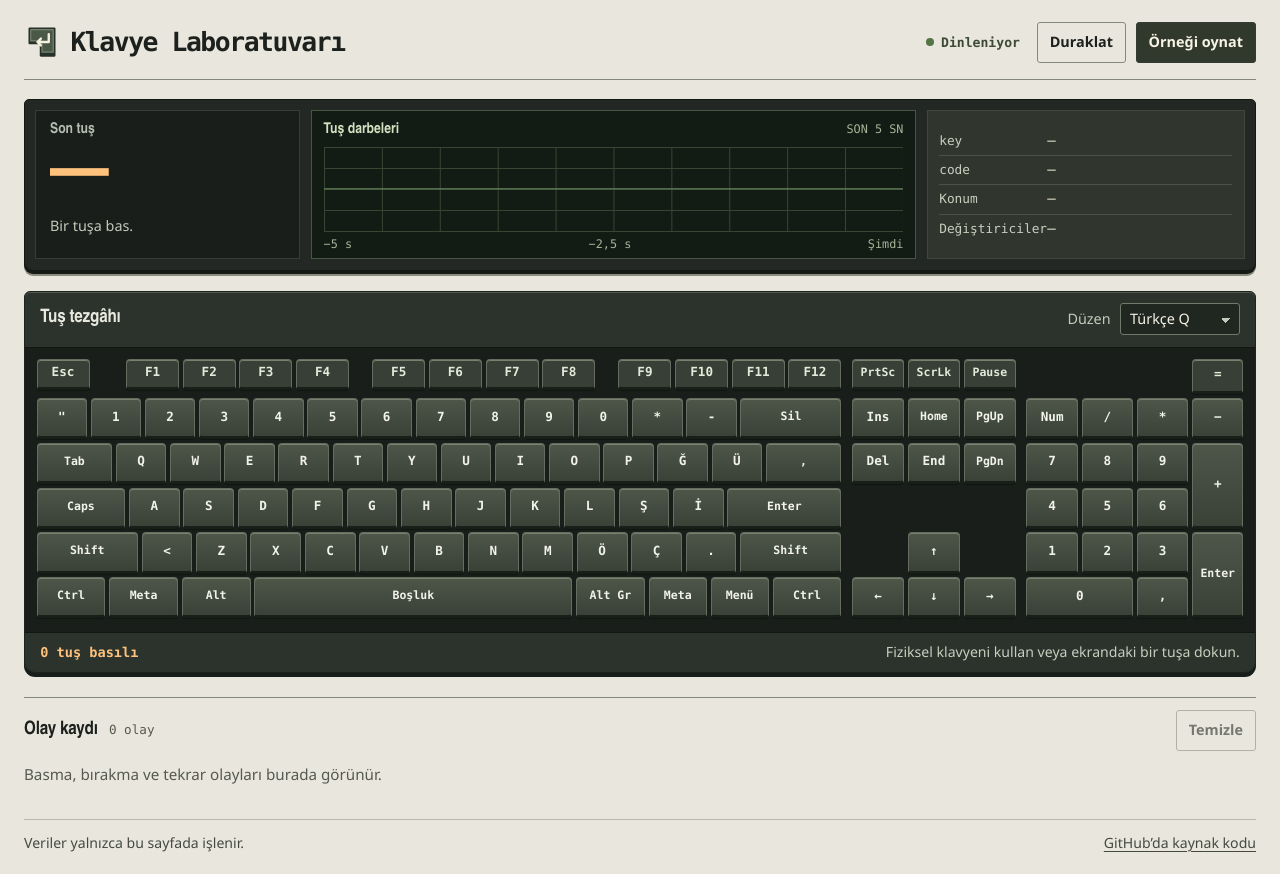
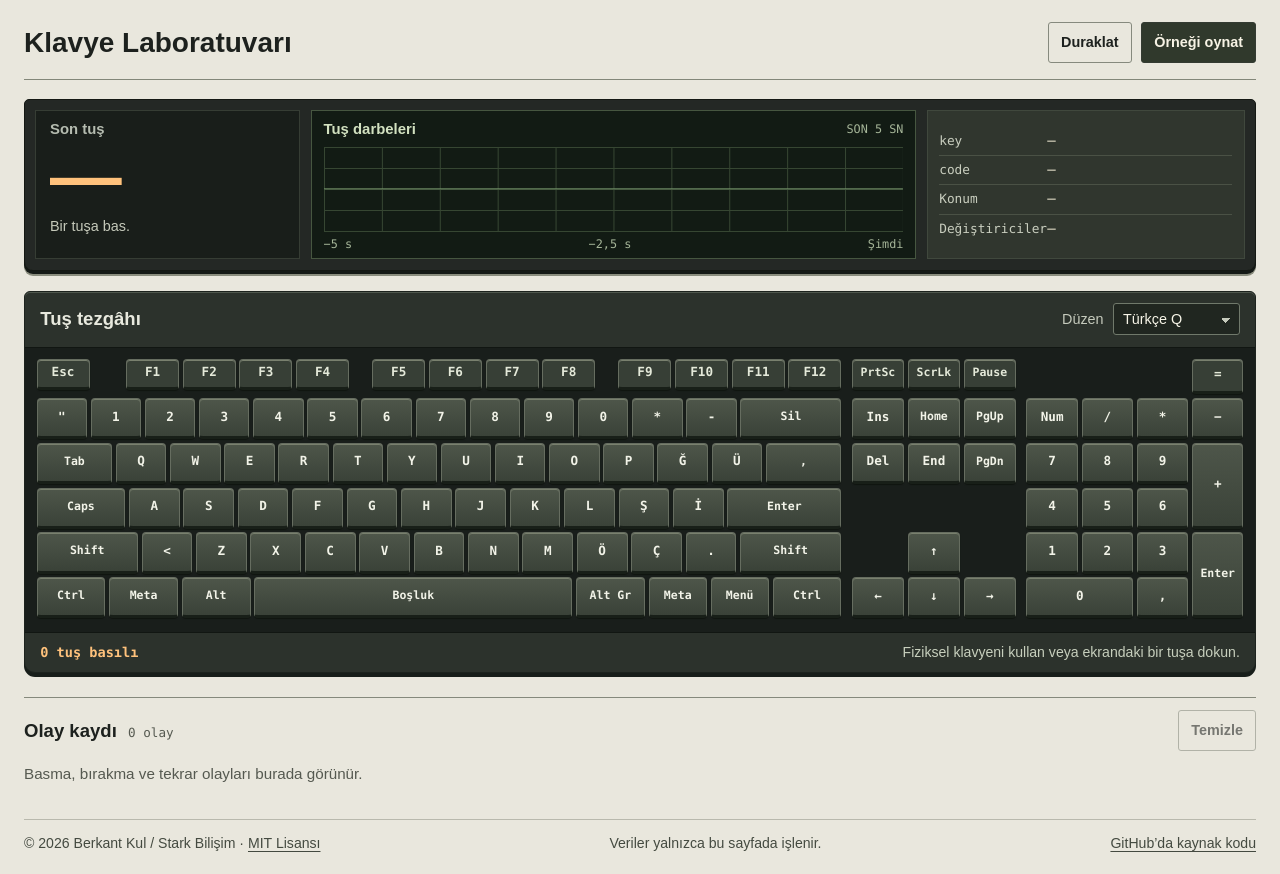
Before and after one commit to berkantkull/klavye-laboratuvari, a plain HTML site: page index.html in a window 1280 px wide. Drawn offline with Linux system fonts and the light colour scheme.

Commit message:
Use familiar fonts, remove branding icon, and add MIT license

```diff
--- a/app.js
+++ b/app.js
@@ -369,8 +369,7 @@ pauseButton.addEventListener('click', () => {
   } else {
     demoButton.disabled = false;
   }
-  listenState.toggleAttribute('data-paused', paused);
-  listenState.lastElementChild.textContent = paused ? 'Duraklatıldı' : 'Dinleniyor';
+  listenState.textContent = paused ? 'Duraklatıldı' : 'Dinleniyor';
   pauseButton.textContent = paused ? 'Devam et' : 'Duraklat';
 });
 
--- a/index.html
+++ b/index.html
@@ -6,19 +6,15 @@
   <meta name="theme-color" content="#e9e7dd">
   <meta name="description" content="Fiziksel klavyeni test et, tuş olaylarını ve key, code ayrımını canlı izle.">
   <title>Klavye Laboratuvarı</title>
-  <link rel="icon" type="image/svg+xml" href="icon.svg?v=2">
-  <link rel="stylesheet" href="style.css?v=2">
-  <script defer src="app.js"></script>
+  <link rel="stylesheet" href="style.css?v=3">
+  <script defer src="app.js?v=2"></script>
 </head>
 <body>
   <a class="skip" href="#controls">Kontrollere geç</a>
   <header class="mast shell">
-    <div class="identity">
-      <img class="instrument-mark" src="icon.svg?v=2" width="36" height="36" alt="">
-      <h1>Klavye Laboratuvarı</h1>
-    </div>
+    <h1>Klavye Laboratuvarı</h1>
     <div class="controls" id="controls" tabindex="-1">
-      <span id="listen-state" class="listen-state" role="status"><i aria-hidden="true"></i><span>Dinleniyor</span></span>
+      <span id="listen-state" class="sr-only" role="status">Dinleniyor</span>
       <button type="button" id="pause">Duraklat</button>
       <button type="button" id="demo" class="accent-button">Örneği oynat</button>
     </div>
@@ -75,7 +71,11 @@
       <p class="sr-only" id="announcement" role="status"></p>
     </section>
   </main>
-  <footer class="site-footer shell"><span>Veriler yalnızca bu sayfada işlenir.</span><a href="https://github.com/berkantkull/klavye-laboratuvari">GitHub’da kaynak kodu</a></footer>
+  <footer class="site-footer shell">
+    <span>© 2026 Berkant Kul / Stark Bilişim · <a href="https://github.com/berkantkull/klavye-laboratuvari/blob/main/LICENSE">MIT Lisansı</a></span>
+    <span>Veriler yalnızca bu sayfada işlenir.</span>
+    <a href="https://github.com/berkantkull/klavye-laboratuvari">GitHub’da kaynak kodu</a>
+  </footer>
   <canvas id="comet" aria-hidden="true"></canvas>
 </body>
 </html>
--- a/style.css
+++ b/style.css
@@ -8,9 +8,9 @@
   --case-edge: #363d34;
   --amber: #ffc27c;
   --trace: #b5d495;
-  --mono: ui-monospace, "Cascadia Mono", "SFMono-Regular", Consolas, monospace;
-  --display: "Bahnschrift", "Aptos Narrow", "Arial Narrow", "Segoe UI", system-ui, sans-serif;
-  font: 100%/1.45 "Segoe UI", system-ui, sans-serif;
+  --mono: Consolas, "Courier New", monospace;
+  --sans: Arial, Helvetica, sans-serif;
+  font: 100%/1.45 var(--sans);
 }
 
 * { box-sizing: border-box; }
@@ -34,12 +34,7 @@ button:disabled { cursor: default; }
   display: flex; align-items: center; justify-content: space-between;
   flex-wrap: wrap; gap: .8rem 1.5rem; padding: 1.35rem 0 1rem; border-bottom: 1px solid #838779;
 }
-.identity { display: flex; align-items: center; min-width: 0; gap: .65rem; }
-.instrument-mark { display: block; flex: 0 0 2.25rem; width: 2.25rem; height: 2.25rem; }
-.identity h1 {
-  font: 650 clamp(1.12rem, 2.4vw, 1.65rem)/1.15 var(--mono);
-  letter-spacing: -.055em;
-}
+.mast h1 { font: 700 clamp(1.25rem, 2.4vw, 1.75rem)/1.2 var(--sans); }
 .controls { display: flex; align-items: center; flex-wrap: wrap; gap: .4rem .6rem; }
 .controls button, .history-head button {
   min-height: 2.6rem; padding: .42rem .75rem; border: 1px solid #868a7e;
@@ -49,10 +44,6 @@ button:disabled { cursor: default; }
 .controls .accent-button { border-color: #343b32; background: #30392c; color: #f7f3e5; }
 .controls .accent-button:hover:not(:disabled) { background: #485342; }
 button:disabled { opacity: .56; }
-.listen-state { display: inline-flex; gap: .45rem; align-items: center; color: #3b4935; font: 600 .82rem/1.2 var(--mono); margin-inline-end: .45rem; white-space: nowrap; }
-.listen-state i { width: .49rem; height: .49rem; background: #527447; border-radius: 50%; }
-.listen-state[data-paused] { color: #7e411d; }
-.listen-state[data-paused] i { background: #aa6b32; }
 main { padding-block: 1.15rem 1.7rem; }
 .noscript { padding: .8rem; margin-bottom: .75rem; border: 1px solid #ab562b; }
 
@@ -63,11 +54,11 @@ main { padding-block: 1.15rem 1.7rem; }
 }
 .instrument > div, .measurements { min-width: 0; }
 .readout { padding: .65rem .85rem; background: #191e1a; border: 1px solid var(--case-edge); }
-.readout h2, .scope h2 { font: 600 .93rem/1.2 var(--display); }
+.readout h2, .scope h2 { font: 700 .93rem/1.2 var(--sans); }
 .readout h2 { color: #b5bcb0; }
 .readout-value {
   display: flex; align-items: center; min-height: 4.15rem; margin-block: .12rem .2rem;
-  color: var(--amber); font: 690 clamp(2.2rem, 5.6vw, 4.7rem)/1 var(--display);
+  color: var(--amber); font: 700 clamp(2.2rem, 5.6vw, 4.7rem)/1 var(--sans);
   letter-spacing: -.048em; overflow-wrap: anywhere; font-variant-numeric: tabular-nums;
 }
 .readout-value[data-long] { font-size: clamp(1.35rem, 2.8vw, 2.55rem); }
@@ -94,7 +85,7 @@ main { padding-block: 1.15rem 1.7rem; }
   box-shadow: inset 0 1px 0 #50584e, 0 4px 0 #181e1a;
 }
 .console-head, .console-foot { display: flex; align-items: center; justify-content: space-between; flex-wrap: wrap; gap: .45rem .75rem; padding: .72rem .95rem; }
-.console-head h2, .history h2 { font: 700 1.16rem/1.15 var(--display); letter-spacing: -.01em; }
+.console-head h2, .history h2 { font: 700 1.16rem/1.15 var(--sans); }
 .layout-control { display: flex; align-items: center; gap: .6rem; font-size: .9rem; }
 .layout-control label { color: #c5cabc; }
 .layout-control select {
```
Also changed, not shown: icon.svg (deleted), 2 other files.
